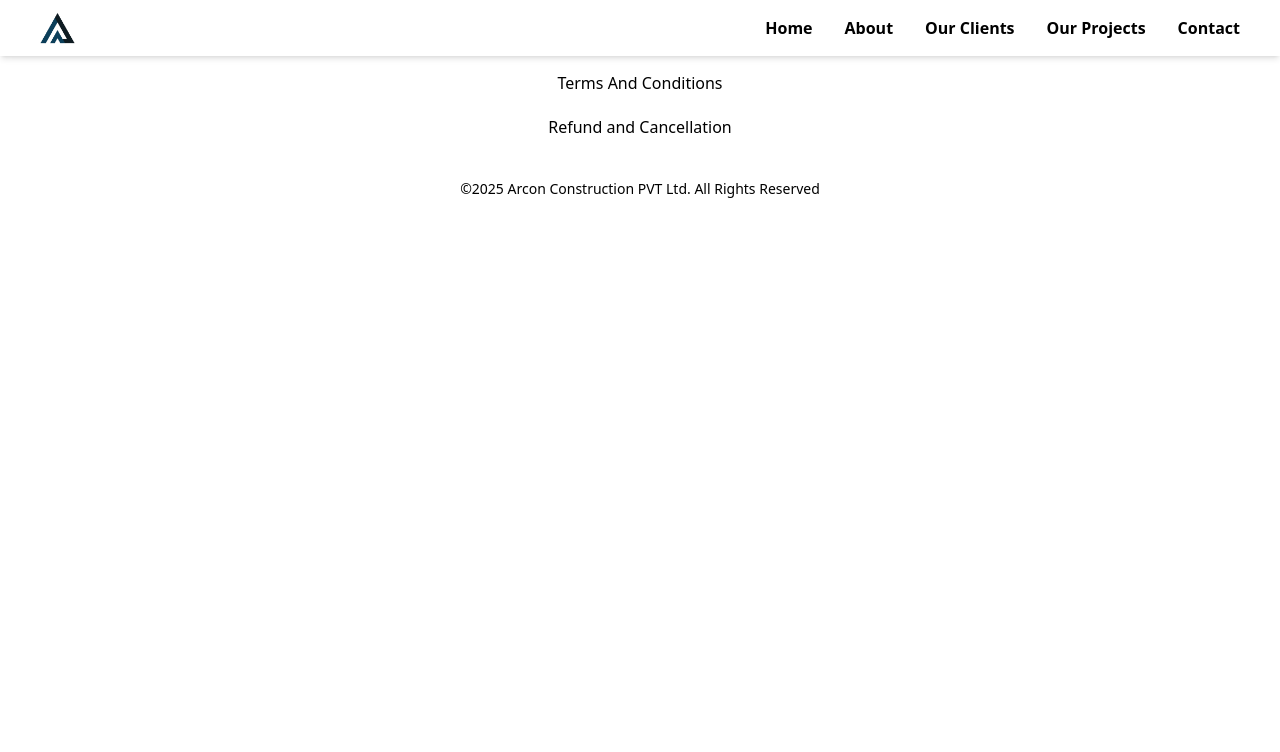
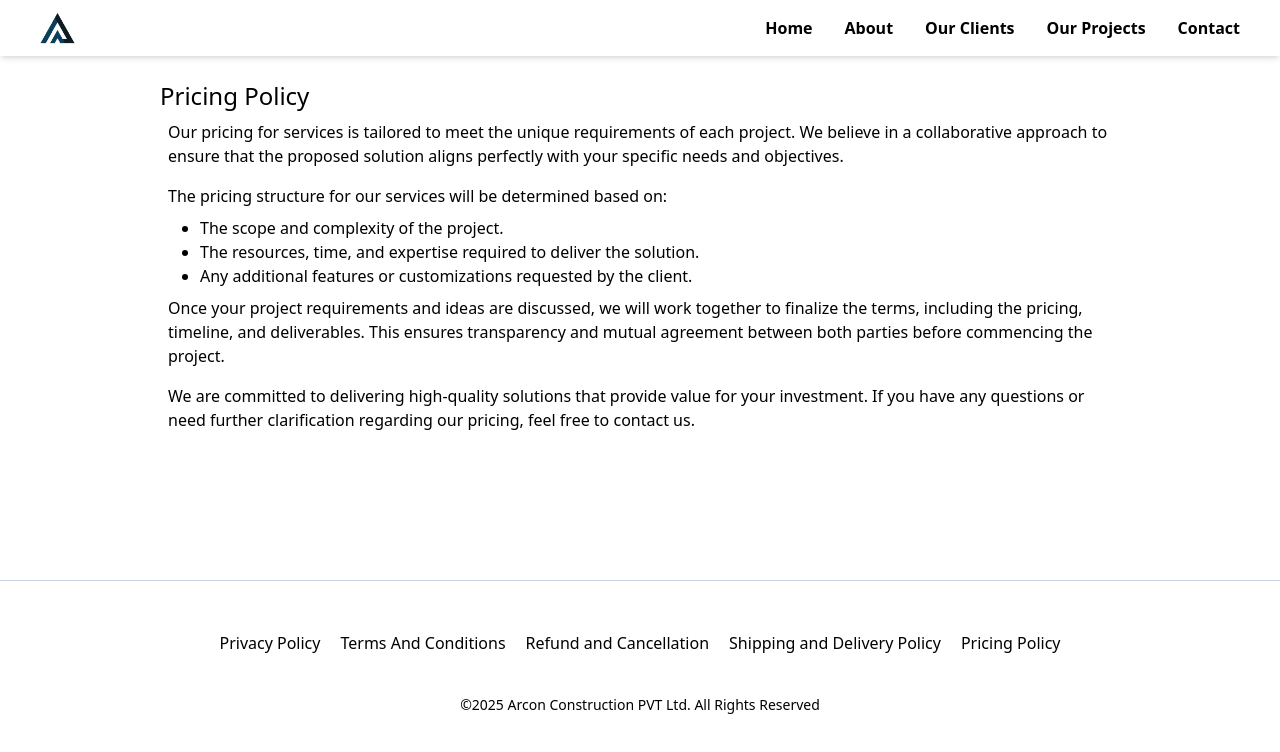
Before and after one commit to AbhiMane07012000/ArconConstruction, a React (Vite) app: page /pricing-policy in a window 1280 px wide. Shown: the top 752 px of the page. Built offline with nearby package versions, Linux system fonts and the light colour scheme.

Commit message:
all Policy had completed.

```diff
--- a/src/App.jsx
+++ b/src/App.jsx
@@ -1,4 +1,4 @@
-import React, { useState } from "react";
+import React from "react";
 import { Route, Routes } from "react-router-dom";
 import "./App.css";
 import Header from "./Components/Header/Header";
@@ -10,6 +10,9 @@ import Home from "./Pages/Home/Home";
 import Footer from "./Components/Footer/Footer";
 import Privacy from "./Pages/Policy/Privacy/Privacy";
 import TermsAndConditions from "./Pages/Policy/TermsAndConditions/TermsAndConditions";
+import RefundAndCancellation from "./Pages/Policy/RefundAndCancellation/RefundAndCancellation";
+import ShippingAndDelivery from "./Pages/Policy/ShippingAndDelivery/ShippingAndDelivery";
+import Pricing from "./Pages/Policy/Pricing/Pricing";
 
 
 function App() {
@@ -24,6 +27,9 @@ function App() {
         <Route path="/contact" element={<Contact />} />
         <Route path="/privacy-policy" element={<Privacy />} />
         <Route path="/terms-conditions" element={<TermsAndConditions />} />
+        <Route path="/refund-cancellation-policy" element={<RefundAndCancellation />} />
+        <Route path="/shipping-delivery-policy" element={<ShippingAndDelivery/>} />
+        <Route path="/pricing-policy" element={<Pricing />} />
       </Routes>
       <Footer />
     </>
--- a/src/Components/Footer/Footer.jsx
+++ b/src/Components/Footer/Footer.jsx
@@ -6,7 +6,7 @@ const Footer = () => {
   return (
     <>
       <footer className="lg:h-[20vh]  flex flex-col justify-center items-center my-5 border-t-[1px] border-slate-300  ">
-        <div className="flex flex-col lg:flex-col justify-center items-center gap-5 pt-16">
+        <div className="flex text-md flex-col lg:flex-row justify-center items-center gap-5 pt-16">
 
           <NavLink to="/privacy-policy">
             Privacy Policy
@@ -17,6 +17,12 @@ const Footer = () => {
           <NavLink to="/refund-cancellation-policy">
             Refund and Cancellation
           </NavLink>
+          <NavLink to="/shipping-delivery-policy">
+          Shipping and Delivery Policy
+          </NavLink>
+          <NavLink to="/pricing-policy">
+          Pricing Policy
+          </NavLink>
         </div>
         <h4 className="py-10 text-sm "> ©2025 Arcon Construction PVT Ltd. All Rights Reserved</h4>
       </footer>
--- /dev/null
+++ b/src/Pages/Policy/Pricing/Pricing.jsx
@@ -0,0 +1,40 @@
+import React from "react";
+
+const Pricing = () => {
+  return (
+    <div className="md:h-full lg:h-[70vh] px-4 pt-20 lg:pt-20 lg:px-40 py-20">
+      <h3 className="text-2xl font-medium">Pricing Policy</h3>
+      <p className="p-2">
+        Our pricing for services is tailored to meet the unique requirements of
+        each project. We believe in a collaborative approach to ensure that the
+        proposed solution aligns perfectly with your specific needs and
+        objectives.
+      </p>
+      <p className="p-2">
+        The pricing structure for our services will be determined based on:
+      </p>
+      <ul className="list-disc pl-10">
+        <li>The scope and complexity of the project.</li>
+        <li>
+          The resources, time, and expertise required to deliver the solution.
+        </li>
+        <li>
+          Any additional features or customizations requested by the client.
+        </li>
+      </ul>
+      <p className="p-2">
+        Once your project requirements and ideas are discussed, we will work
+        together to finalize the terms, including the pricing, timeline, and
+        deliverables. This ensures transparency and mutual agreement between
+        both parties before commencing the project.
+      </p>
+      <p className="p-2">
+        We are committed to delivering high-quality solutions that provide value
+        for your investment. If you have any questions or need further
+        clarification regarding our pricing, feel free to contact us.
+      </p>
+    </div>
+  );
+};
+
+export default Pricing;
--- a/src/Pages/Policy/Privacy/Privacy.jsx
+++ b/src/Pages/Policy/Privacy/Privacy.jsx
@@ -5,7 +5,7 @@ const Privacy = () => {
     <div className="flex flex-col gap-10  md:h-full lg:h-[230vh] px-4 pt-20 lg:pt-20 lg:px-40 ">
       <div>
         <h3 className="text-2xl font-medium">Use of Personal Information</h3>
-        <p className="py-2">
+        <p className="p-2">
           We use the information you provide in the following ways:
         </p>
         <ul className="list-disc pl-10">
@@ -29,7 +29,7 @@ const Privacy = () => {
       </div>
       <div>
         <h3 className="text-2xl font-medium">Privacy of Our Email Lists</h3>
-        <p className="py-2">
+        <p className="p-2">
           Individuals who join our mailing lists via our website or through
           engagement activities are added to our email database. We do not sell,
           rent, loan, trade, or lease the email addresses on our lists to any
@@ -38,7 +38,7 @@ const Privacy = () => {
       </div>
       <div>
         <h3 className="text-2xl font-medium">Cookie Policy</h3>
-        <p className="py-2">
+        <p className="p-2">
           Cookies are pieces of electronic information sent by Arcon Associates
           when you use our website. These cookies are stored on your computer’s
           hard drive and enable us to recognize you as a returning user on your
@@ -53,7 +53,7 @@ const Privacy = () => {
           <li>Reject all cookies.</li>
           <li>Get notified when a cookie is sent.</li>
         </ul>
-        <p className="py-2">
+        <p className="p-2">
           Please refer to your browser settings to modify cookie behavior as per
           your preferences. Note that disabling cookies or rejecting specific
           cookies may affect the functionality of our website, preventing it
@@ -62,14 +62,14 @@ const Privacy = () => {
       </div>
       <div>
         <h3 className="text-2xl font-medium">Security & Protection of Data</h3>
-        <p className="py-2">
+        <p className="p-2">
           Arcon Associates employs proven and recognized technologies to
           safeguard your data, especially during payments or sensitive
           transactions. Payment information is transmitted via an SSL (Secure
           Sockets Layer) connection, offering the highest level of security
           supported by your browser.
         </p>
-        <p className="py-2">
+        <p className="p-2">
           Multiple layers of built-in security, such as advanced firewalls,
           encryption of sensitive data, and password protection, ensure your
           information remains secure.
@@ -77,13 +77,13 @@ const Privacy = () => {
       </div>
       <div>
         <h3 className="text-2xl font-medium">External Web Services</h3>
-        <p className="py-2">
+        <p className="p-2">
           We utilize external web services on our website to enhance your
           experience, such as displaying videos via platforms like YouTube.
           However, we cannot control how these external domains collect
           information on your usage of embedded content.
         </p>
-        <p className="py-2">
+        <p className="p-2">
           Additionally, our website may contain links to external websites for
           your benefit. This Privacy Policy does not apply to those websites.
           Arcon Associates is not responsible for any loss or damage caused by
@@ -94,7 +94,7 @@ const Privacy = () => {
       </div>
       <div>
         <h3 className="text-2xl font-medium">Changes to Privacy Policy</h3>
-        <p className="py-2">
+        <p className="p-2">
           As technology and trends evolve, Arcon Associates may update this
           Privacy Policy. We are committed to providing you with timely notice
           of any changes made. If you have any questions or concerns about these
--- /dev/null
+++ b/src/Pages/Policy/RefundAndCancellation/RefundAndCancellation.jsx
@@ -0,0 +1,26 @@
+import React from 'react'
+
+const RefundAndCancellation = () => {
+  return (
+    <div className="flex flex-col gap-10 md:h-full lg:h-[70vh] px-4 pt-20 lg:pt-20 lg:px-40 ">
+        <div>
+        <h3 className="text-2xl font-medium">Refund Policy</h3>
+        <ul className="list-disc pl-10 py-2 space-y-1">
+            <li>All Payments made via our website or payment gateways are <strong>non-refundable</strong>.</li>
+            <li>Once a Payment is made, it will be allocated directly to support our construction projects, infrastructure development.</li>
+            <li>In the case of in-kind contributions, such as materials or equipment, these will be distributed and utilized for the intended beneficiaries or projects.</li>
+        </ul>
+        </div>
+
+        <div>
+        <h3 className="text-2xl font-medium">Cancellation Policy</h3>
+        <ul className="list-disc pl-10 py-2 space-y-1">
+            <li>payments cannot be canceled once processed.</li>
+            <li>Any requests for cancellation, whether for financial contributions or material support, will not be entertained under any circumstances.</li>
+        </ul>
+        </div>
+    </div>
+  )
+}
+
+export default RefundAndCancellation
--- /dev/null
+++ b/src/Pages/Policy/ShippingAndDelivery/ShippingAndDelivery.jsx
@@ -0,0 +1,14 @@
+import React from 'react'
+
+const ShippingAndDelivery = () => {
+  return (
+    <div className="md:h-full lg:h-[70vh] px-4 pt-20 lg:pt-20 lg:px-40 py-20">
+        <h3 className="text-2xl font-medium">Shipping And Delivery Policy</h3>
+        <p className='p-2'>
+        Shipping Policy is not applicable as this is a Construction website. We do not sale physical products.
+        </p>
+    </div>
+  )
+}
+
+export default ShippingAndDelivery
```
Also changed, not shown: src/Pages/Policy/TermsAndConditions/TermsAndConditions.jsx (+12 -12 lines).
